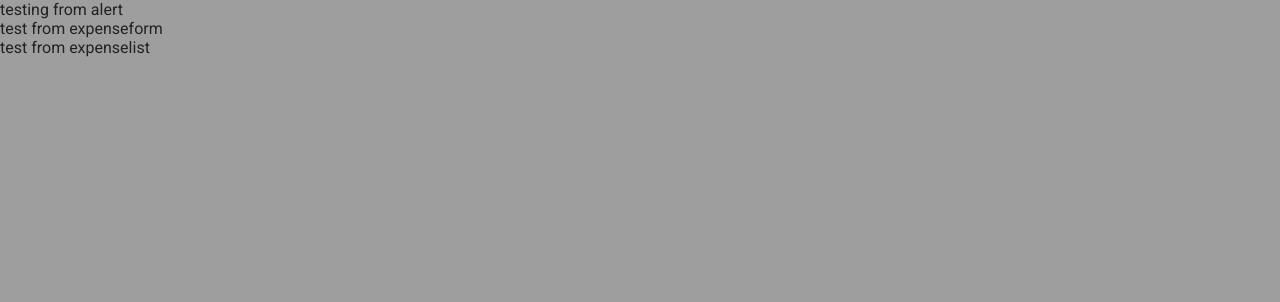
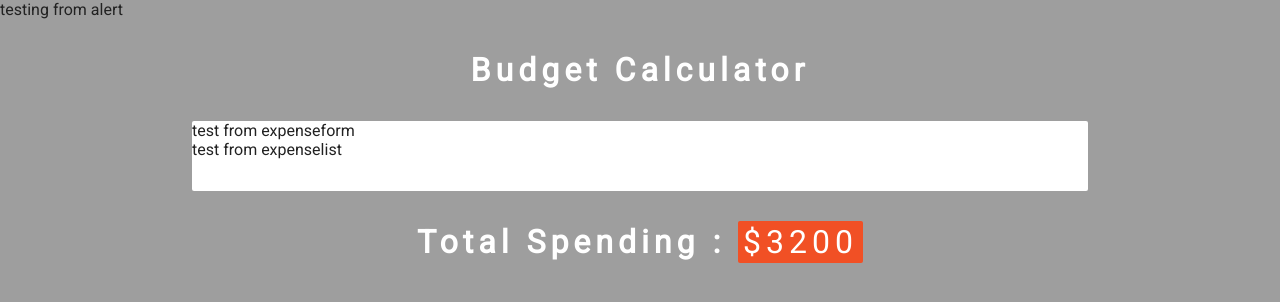
Before and after one commit to kphillips001/budgetCalculator, a React (Create React App) app: page / in a window 1280 px wide. Shown: the top 302 px of the page. Built offline with nearby package versions, Linux system fonts and the light colour scheme.

Commit message:
setup app component return

```diff
--- a/src/App.js
+++ b/src/App.js
@@ -13,13 +13,22 @@
 
 function App() {
 const [expenses, setExpenses] = useState(initialExpenses);
-console.log(expenses);
 
   return (
     <div>
       <Alert />
-      <ExpenseForm />
-      <ExpenseList />
+      <h1>budget calculator</h1>
+      <main className="App">
+        <ExpenseForm />
+        <ExpenseList expenses={expenses}/>
+      </main>
+      <h1>
+        total spending : <span className='total'>
+          ${expenses.reduce((acc, curr)=>{
+            return (acc += curr.amount);
+            }, 0)}
+        </span>
+      </h1>
     </div>
 
   );
```
